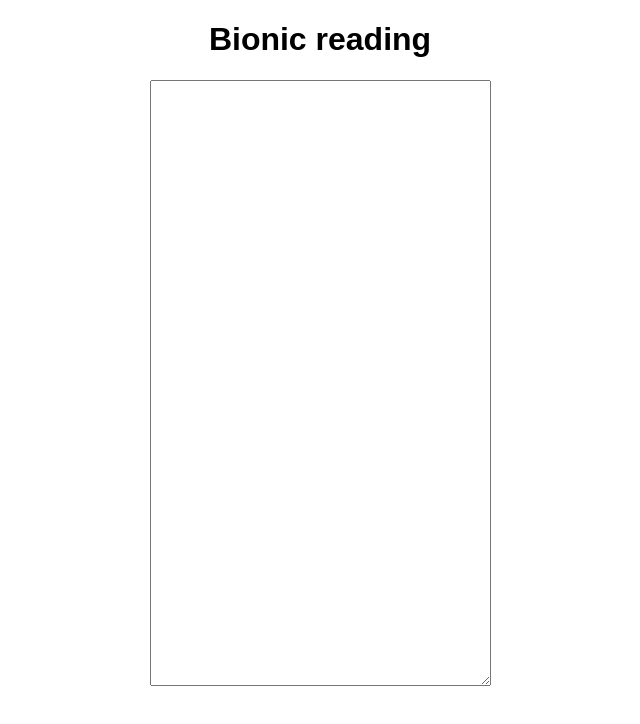
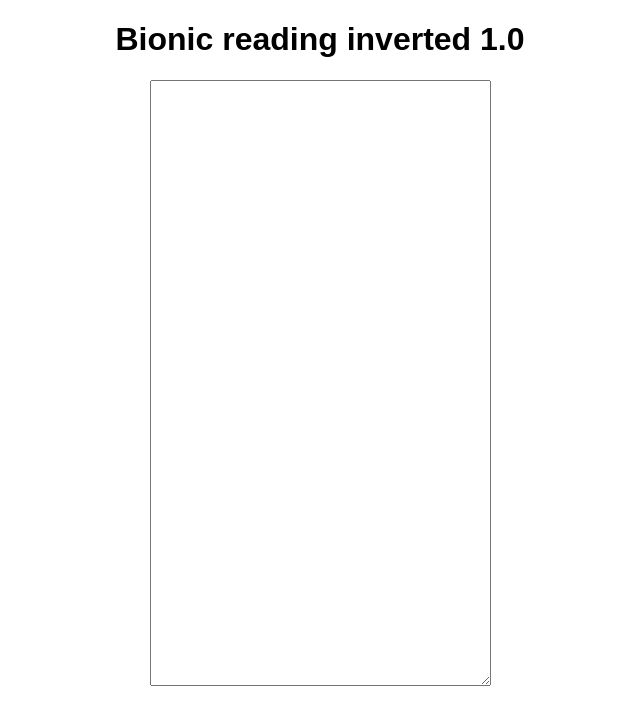
Before and after one commit to soyedur/bionic-reading, a plain HTML site: page bionic reading/index.html in a window 1280 px wide. Shown: the whole page, without its empty margins (320-960 px from the left). Drawn offline with Linux system fonts and the light colour scheme.

Commit message:
updated title with 1.0

```diff
--- a/bionic reading/index.html
+++ b/bionic reading/index.html
@@ -12,7 +12,7 @@ font-family: arial,sans-serif;
 </style>
 <body>
 
-<h1>Bionic reading</h1>
+<h1>Bionic reading inverted 1.0</h1>
 
 <textarea cols="40" rows="40" id="area" ></textarea> </br>
 
```
